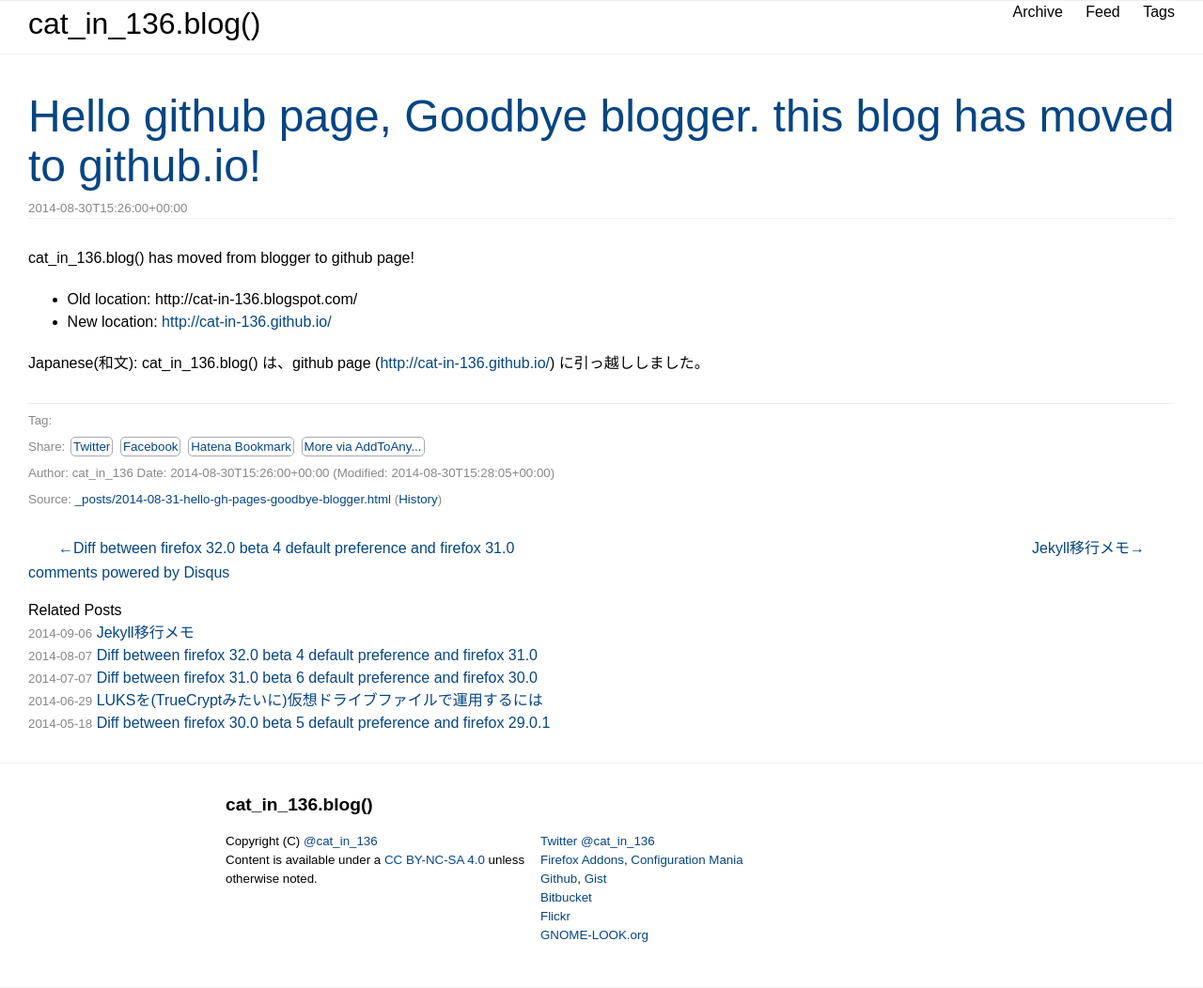
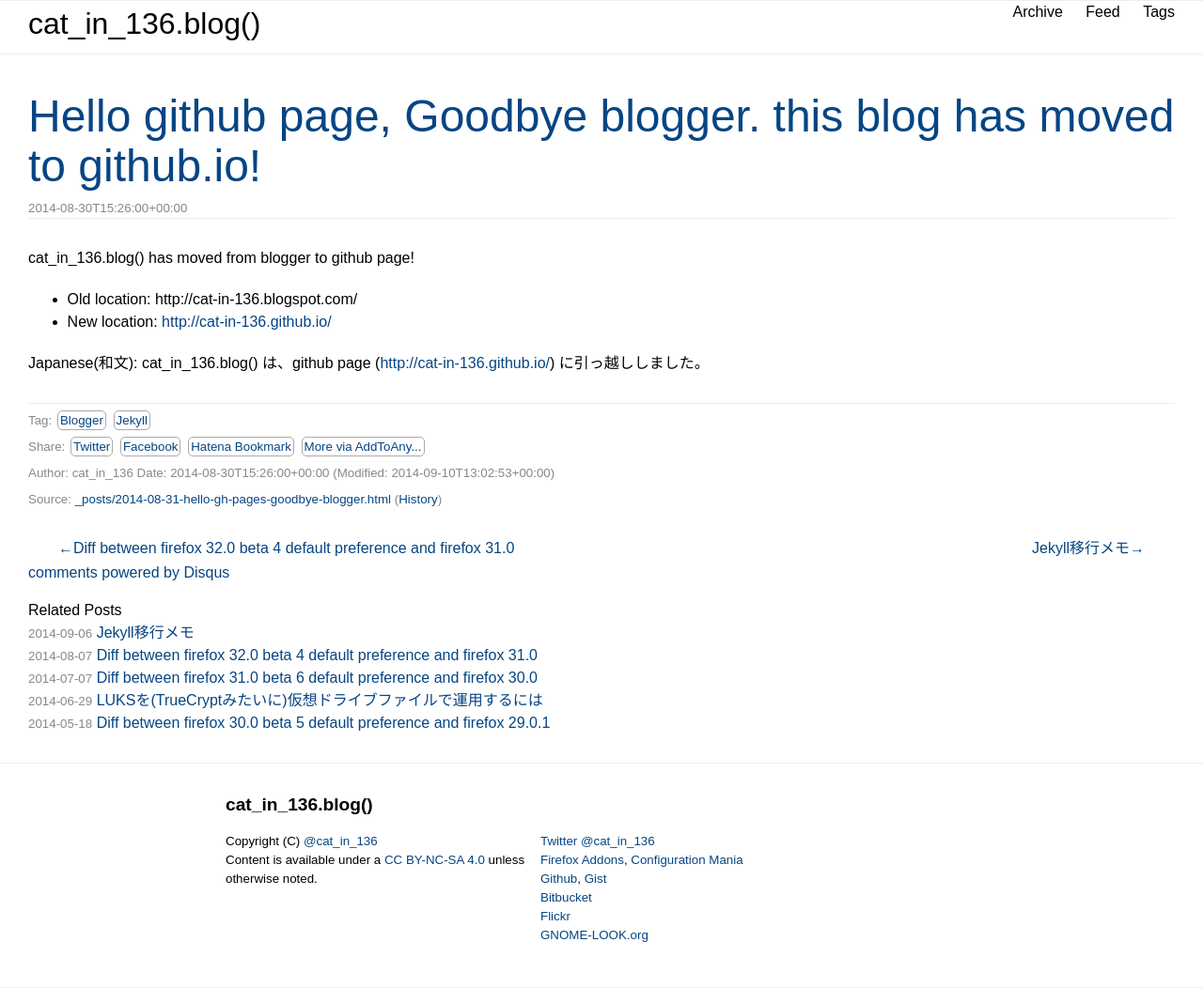
Before and after one commit to cat-in-136/blog, a Jekyll site: the page built from _posts/2014-08-31-hello-gh-pages-goodbye-blogger.html, in a window 1280 px wide. Shown: the whole page at 94% size. Built offline with Jekyll 4.4.1, drawn with Linux system fonts in a browser that asks for light colours; comment, search, counter and statistics services are not loaded; a style sheet for code colours, icons or effects is not loaded.

Commit message:
add tag to hello-gh-pages-goodbye-blogger

```diff
--- a/_posts/2014-08-31-hello-gh-pages-goodbye-blogger.html
+++ b/_posts/2014-08-31-hello-gh-pages-goodbye-blogger.html
@@ -3,8 +3,8 @@
 title: Hello github page, Goodbye blogger. this blog has moved to github.io!
 date: '2014-08-31T00:26:00.000+09:00'
 author: cat_in_136
-tags:
-modified_time: '2014-08-31T00:28:05.837+09:00'
+tags: blogger jekyll
+modified_time: '2014-09-10T22:02:53+09:00'
 blogger_id: tag:blogger.com,1999:blog-5670234897870215734.post-4891364841513880674
 blogger_orig_url: http://cat-in-136.blogspot.com/2014/08/hello-gh-pages-goodbye-blogger.html
 ---
```
